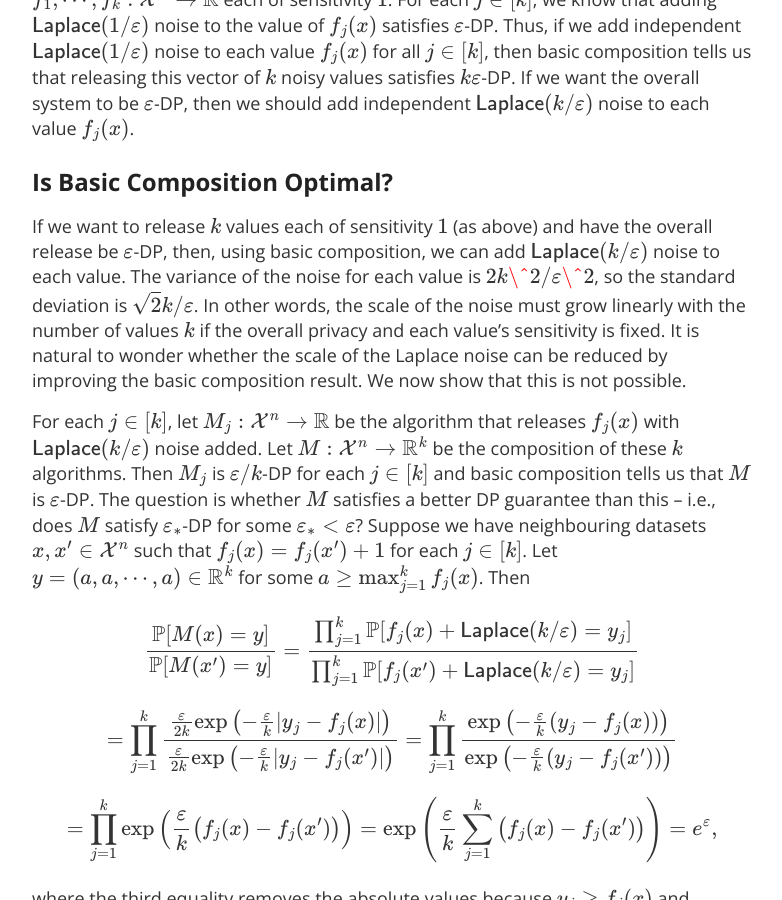
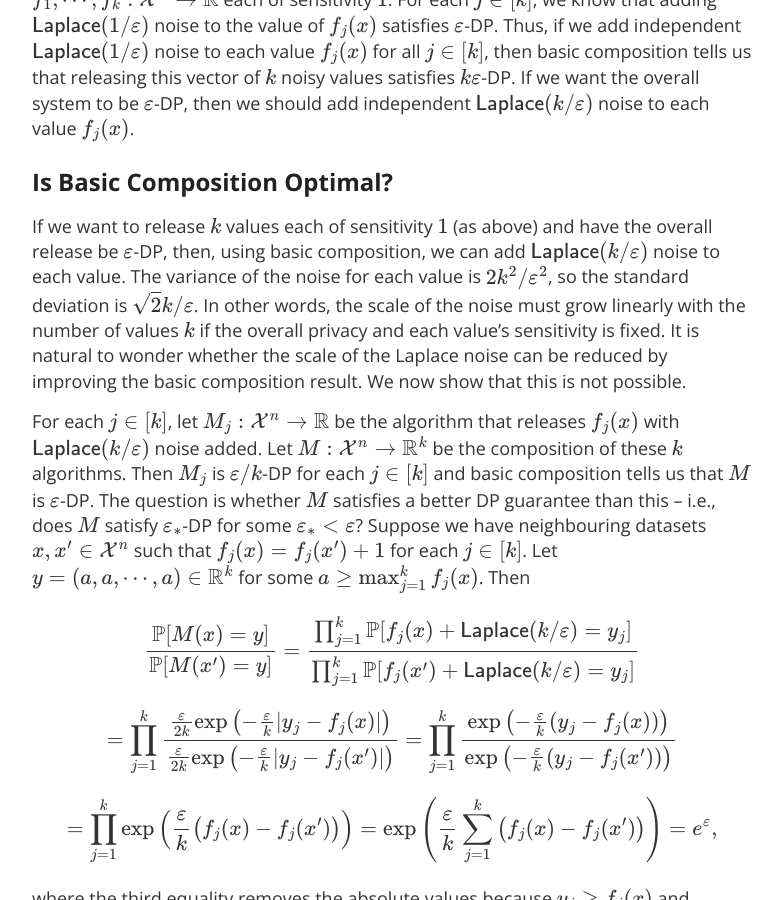
Before and after one commit to differentialprivacy/differentialprivacy, a Jekyll site: the page built from _posts/2022-11-01-composition.md, in a window 1280 px wide and 900 px high, scrolled down 1372 px. Shown: the whole window, without its empty margins (248-1030 px from the left). Built offline with Jekyll 4.4.1, drawn with Linux system fonts in a browser that asks for light colours; comment, search, counter and statistics services are not loaded.

Commit message:
fixed math

```diff
--- a/_posts/2022-11-01-composition.md
+++ b/_posts/2022-11-01-composition.md
@@ -29,7 +29,7 @@ Basic composition is already a powerful result, despite its simple proof; it est
 
 ## Is Basic Composition Optimal?
 
-If we want to release \\\(k\\\) values each of sensitivity \\\(1\\\) (as above) and have the overall release be \\\(\\varepsilon\\\)-DP, then, using basic composition, we can add \\\(\\mathsf{Laplace}(k/\\varepsilon)\\\) noise to each value. The variance of the noise for each value is \\\(2k\^2/\\varepsilon\^2\\\), so the standard deviation is \\\(\\sqrt{2} k /\\varepsilon\\\). In other words, the scale of the noise must grow linearly with the number of values \\\(k\\\) if the overall privacy and each value's sensitivity is fixed. It is natural to wonder whether the scale of the Laplace noise can be reduced by improving the basic composition result. We now show that this is not possible.
+If we want to release \\\(k\\\) values each of sensitivity \\\(1\\\) (as above) and have the overall release be \\\(\\varepsilon\\\)-DP, then, using basic composition, we can add \\\(\\mathsf{Laplace}(k/\\varepsilon)\\\) noise to each value. The variance of the noise for each value is \\\(2k^2/\\varepsilon^2\\\), so the standard deviation is \\\(\\sqrt{2} k /\\varepsilon\\\). In other words, the scale of the noise must grow linearly with the number of values \\\(k\\\) if the overall privacy and each value's sensitivity is fixed. It is natural to wonder whether the scale of the Laplace noise can be reduced by improving the basic composition result. We now show that this is not possible.
 
 For each \\\(j \\in \[k\]\\\), let \\\(M\_j : \\mathcal{X}^n \\to \\mathbb{R}\\\) be the algorithm that releases \\\(f\_j(x)\\\) with \\\(\\mathsf{Laplace}(k/\\varepsilon)\\\) noise added. Let \\\(M : \\mathcal{X}^n \\to \\mathbb{R}^k\\\) be the composition of these \\\(k\\\) algorithms. Then \\\(M\_j\\\) is \\\(\\varepsilon/k\\\)-DP for each \\\(j \\in \[k\]\\\) and basic composition tells us that \\\(M\\\) is \\\(\\varepsilon\\\)-DP. The question is whether \\\(M\\\) satisfies a better DP guarantee than this -- i.e., does \\\(M\\\) satisfy \\\(\\varepsilon\_*\\\)-DP for some \\\(\\varepsilon\_\*<\\varepsilon\\\)?
 Suppose we have neighbouring datasets \\\(x,x'\\in\\mathcal{X}^n\\\) such that \\\(f\_j(x) = f\_j(x')+1\\\) for each \\\(j \\in \[k\]\\\). Let \\\(y=(a,a,\\cdots,a) \\in \\mathbb{R}^k\\\) for some \\\(a \\ge \\max\_{j=1}^k f\_j(x)\\\).
```
